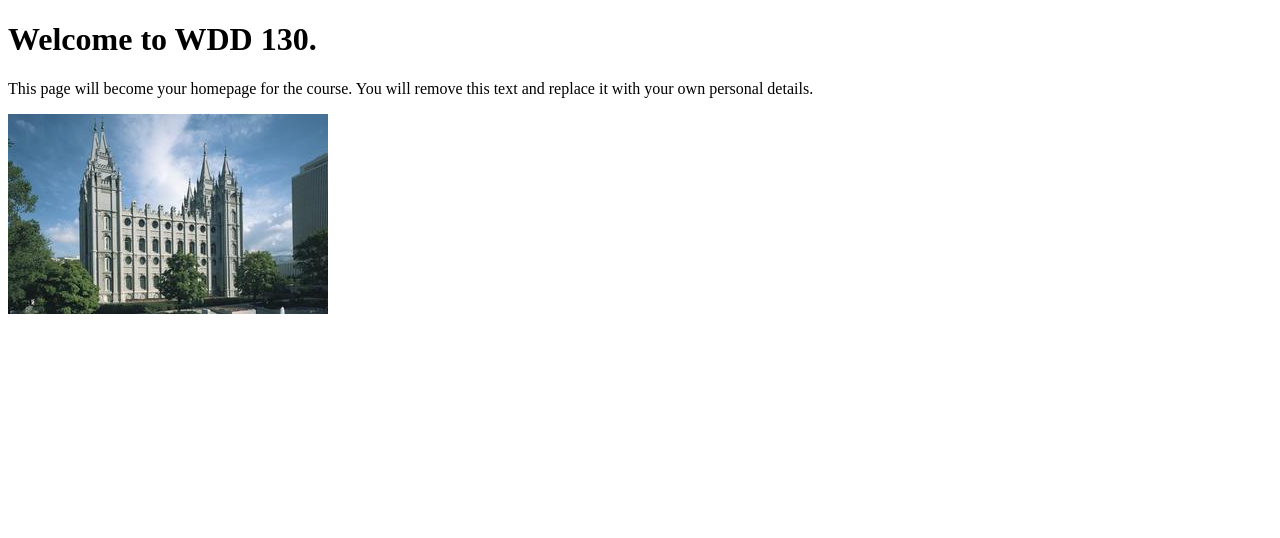
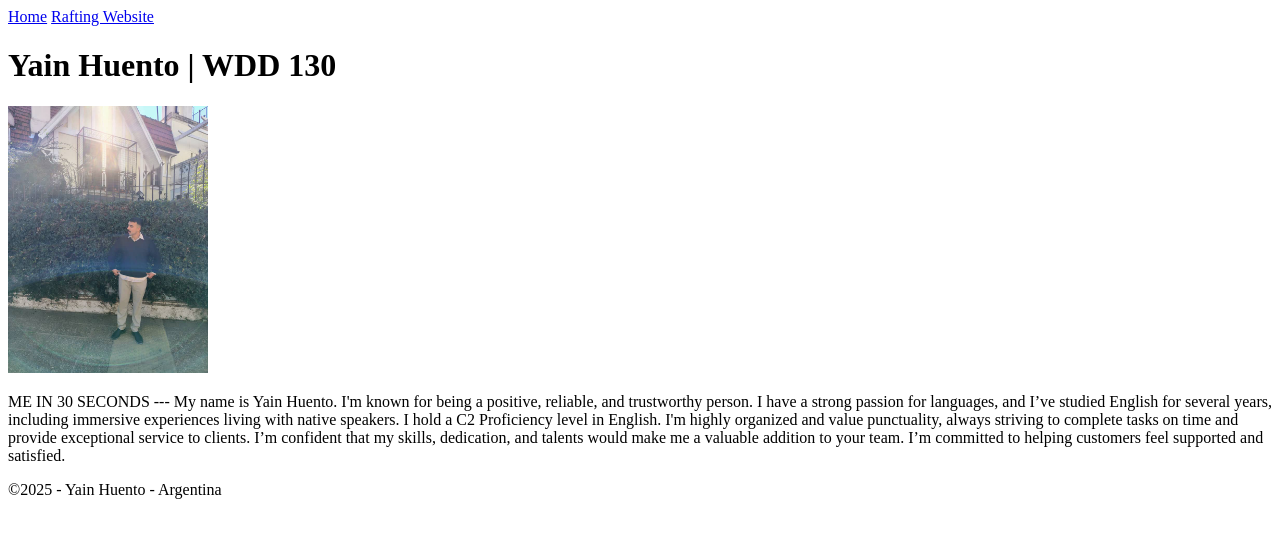
Before and after one commit to yainhue/wdd130, a plain HTML site: page index.html in a window 1280 px wide. Drawn offline with Linux system fonts and the light colour scheme.

Commit message:
W01 assigment

```diff
--- a/index.html
+++ b/index.html
@@ -1,14 +1,38 @@
 <!DOCTYPE html>
 <html lang="en">
+
 <head>
     <meta charset="UTF-8">
     <meta name="viewport" content="width=device-width, initial-scale=1.0">
-    <title>WDD 130 | Personal Homepage</title>
+    <title>Yain Huento | WDD 130</title>
 </head>
+
 <body>
-    <h1>Welcome to WDD 130.</h1>
-    <p>This page will become your homepage for the course. You will remove this text and replace it with your own personal details.</p>
+    <header>
+        <nav>
+            <a href="#">Home</a>
+            <a href="wwr/">Rafting Website</a>
+        </nav>
+    </header>
+    <main>
+        <h1>Yain Huento | WDD 130</h1>
+        <img src="week01/images/profile.jpg" alt="Yain Huento" width=200>
+        <p>ME IN 30 SECONDS ---
+            My name is Yain Huento. I'm known for being a positive, reliable, and trustworthy person. I have a strong
+            passion for
+            languages, and I’ve studied English for several years, including immersive experiences living with native
+            speakers. I
+            hold a C2 Proficiency level in English. I'm highly organized and value punctuality, always striving to
+            complete tasks on
+            time and provide exceptional service to clients. I’m confident that my skills, dedication, and talents would
+            make me a
+            valuable addition to your team. I’m committed to helping customers feel supported and satisfied.</p>
+    </main>
+    <footer>
+        <p>©2025 - Yain Huento - Argentina</p>
+    </footer>
 
-    <img src="images/salt-lake-temple.jpg" alt="The Salt Lake Temple.">
+
 </body>
+
 </html>
```
Also changed, not shown: week01/images/profile.jpg (added).
